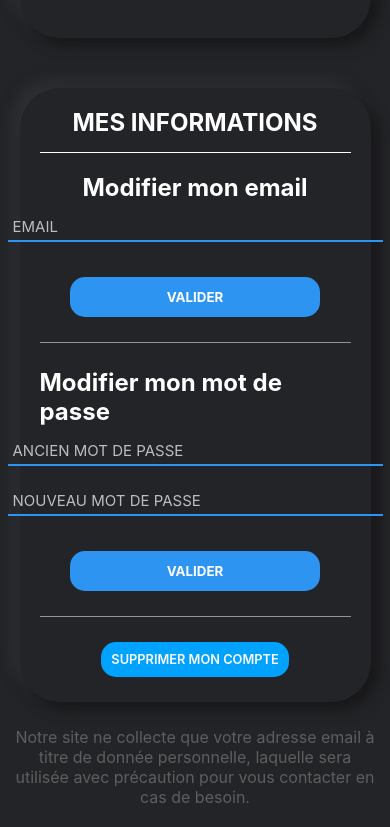
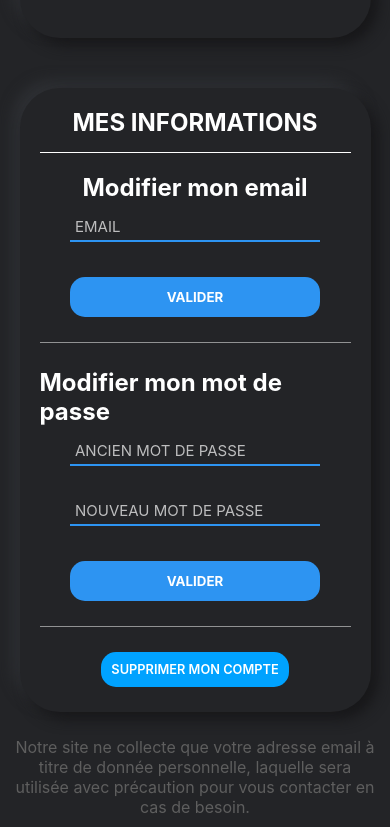
Before and after one commit to alexis-feron/big-brain-games, a Next.js app: page /profil in a window 390 px wide. Shown: the part 2020-2847 px from the top of the page. Built offline with nearby package versions, Linux system fonts and the light colour scheme; no server answers; the database is empty; sample sign-in values are in the browser's storage.

Commit message:
💄 Ui fixes

```diff
--- a/src/styles/Forms.module.css
+++ b/src/styles/Forms.module.css
@@ -99,3 +99,10 @@
   width: 150%;
   gap: 0;
 }
+
+@media (max-width: 508px) {
+  .MainformEmailPassword .form .inputs {
+    width: 100%;
+    gap: 10px;
+  }
+}
--- a/src/styles/Header.module.css
+++ b/src/styles/Header.module.css
@@ -68,7 +68,7 @@
   border-radius: 15px;
   background-color: #1e1e1e;
   padding: 15px;
-  gap: 2px;
+  gap: 10px;
 }
 
 .dropdown a {
```
